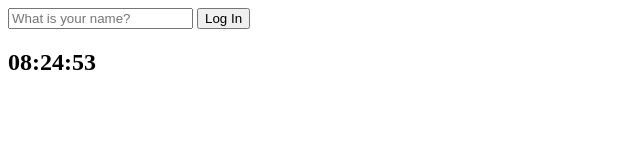
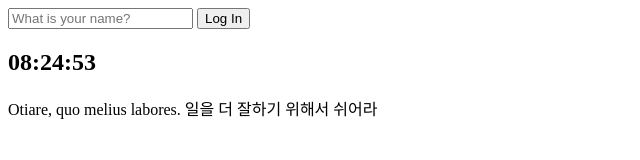
Before and after one commit to hanriverkitty/VanillaJS, a plain HTML site: page build_app/index.html in a window 1280 px wide. Shown: the whole page, without its empty margins (0-640 px from the left). Drawn offline with Linux system fonts and the light colour scheme.

Commit message:
random quote

```diff
--- a/build_app/index.html
+++ b/build_app/index.html
@@ -16,7 +16,10 @@
     </form>
     <h2 id="clock">00:00</h2>
     <h1 id="greeting" class="hidden"></h1>
-
+    <div id="quote">
+        <span></span>
+        <span></span>
+    </div>
     <!-- <a href="http://nomadcoders.co">Go to courses</a> -->
     <script src="./js/greetings.js"></script>
     <script src="./js/clock.js"></script>
--- a/build_app/js/quotes.js
+++ b/build_app/js/quotes.js
@@ -39,4 +39,12 @@ const quotes = [
         Latin: "Otiare, quo melius labores.",
         Korean: "일을 더 잘하기 위해서 쉬어라",
     }
-]
+];
+
+const quote = document.querySelector("#quote span:first-child");
+const korean = document.querySelector("#quote span:last-child");
+
+const todaysQuote = quotes[parseInt(Math.random() * quotes.length)];
+
+quote.innerText = todaysQuote.Latin;
+korean.innerText = todaysQuote.Korean;
```
